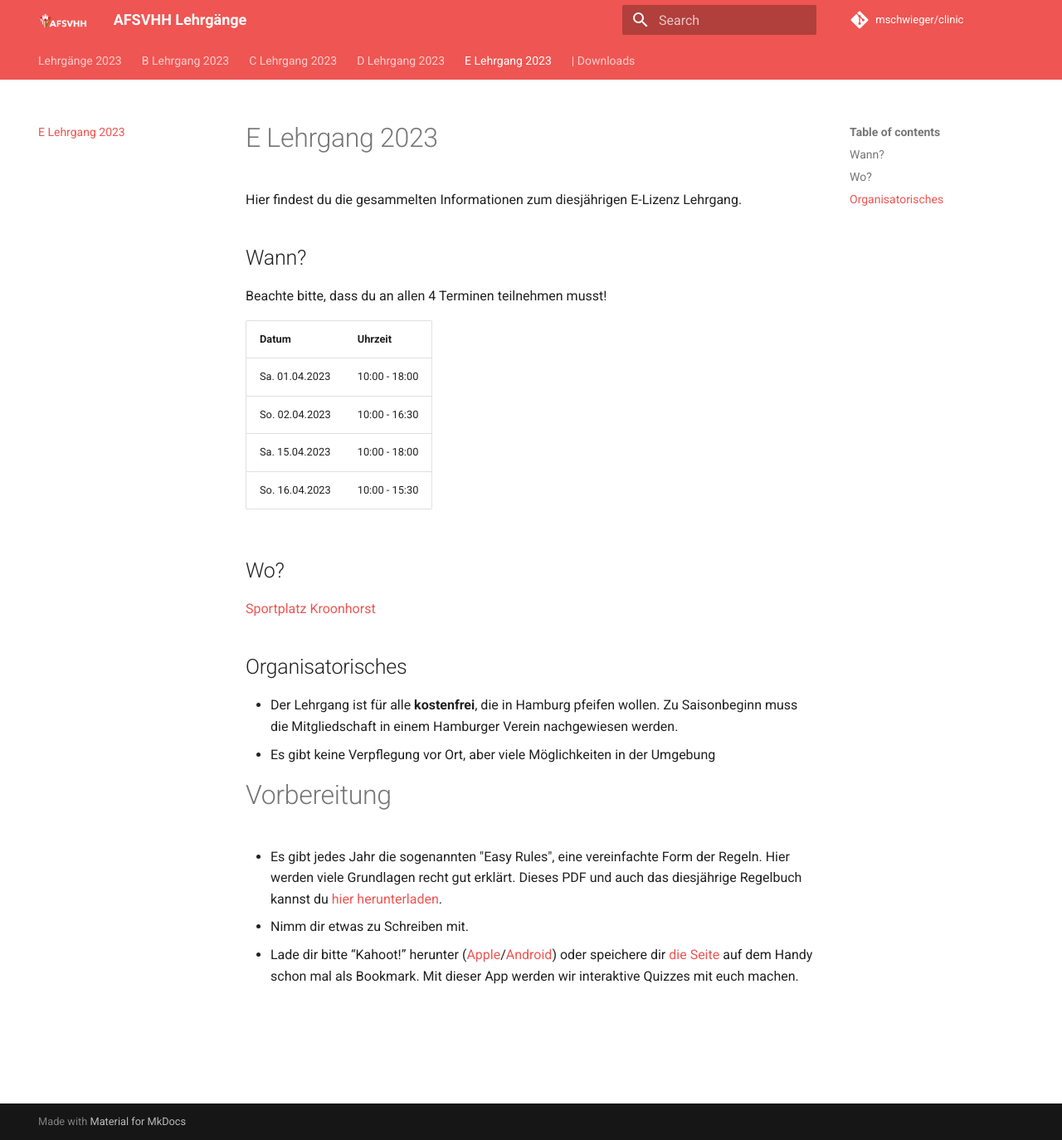
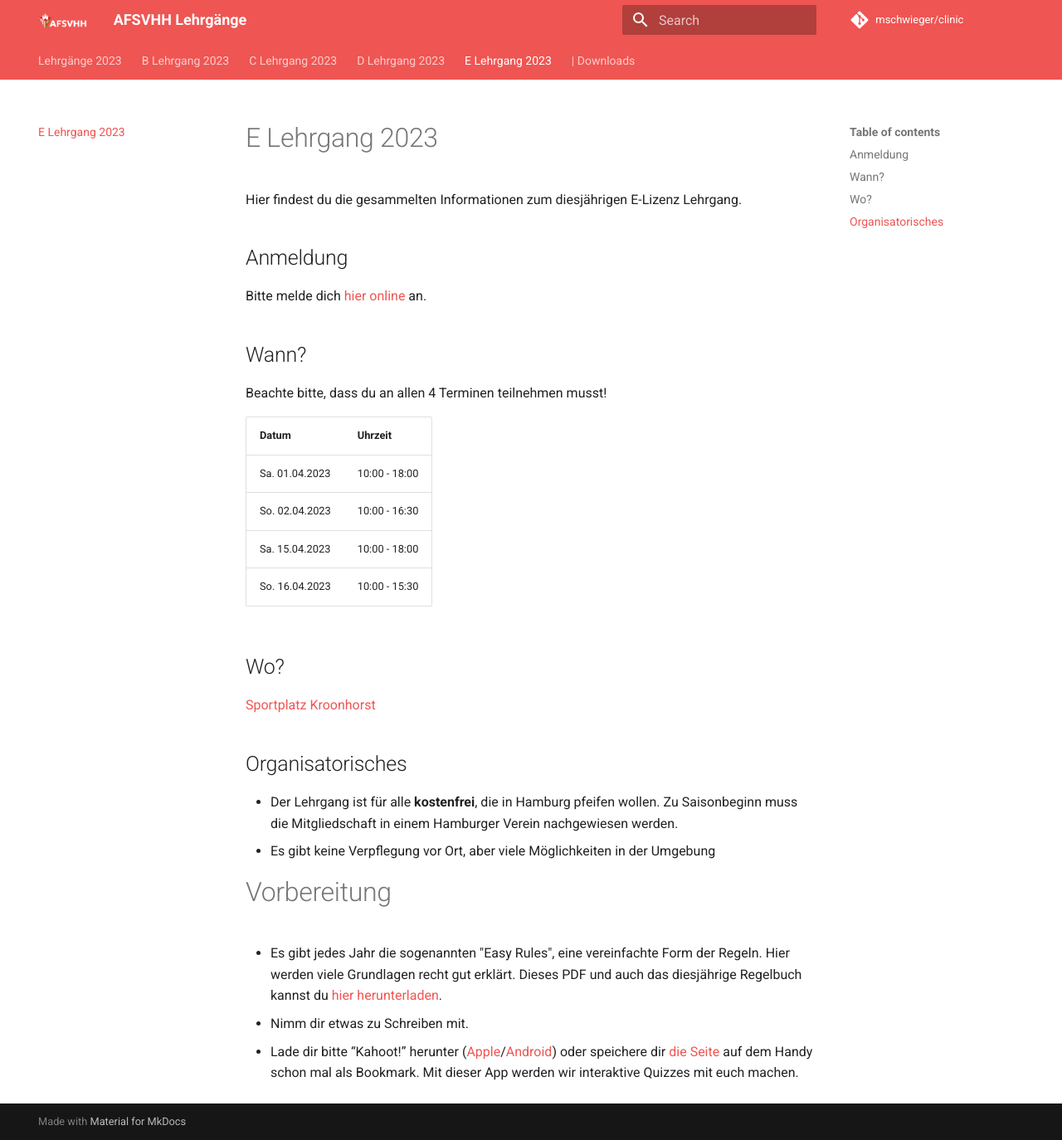
Before and after one commit to mschwieger/clinic, an MkDocs documentation site: the page built from docs/E.md, in a window 1280 px wide and 1374 px high. Shown: the whole window at 83% size. Built offline with MkDocs 1.6.1 and Material for MkDocs 9.7.7, drawn with Linux system fonts in a browser that asks for light colours; comment, search, counter and statistics services are not loaded.

Commit message:
Update E.md

```diff
--- a/docs/E.md
+++ b/docs/E.md
@@ -1,6 +1,10 @@
 # E Lehrgang 2023
 
 Hier findest du die gesammelten Informationen zum diesjährigen E-Lizenz Lehrgang.
+
+## Anmeldung
+
+Bitte melde dich [hier online](https://e-anmeldung.afsvhh.de/) an.
 
 ## Wann?
 
```
